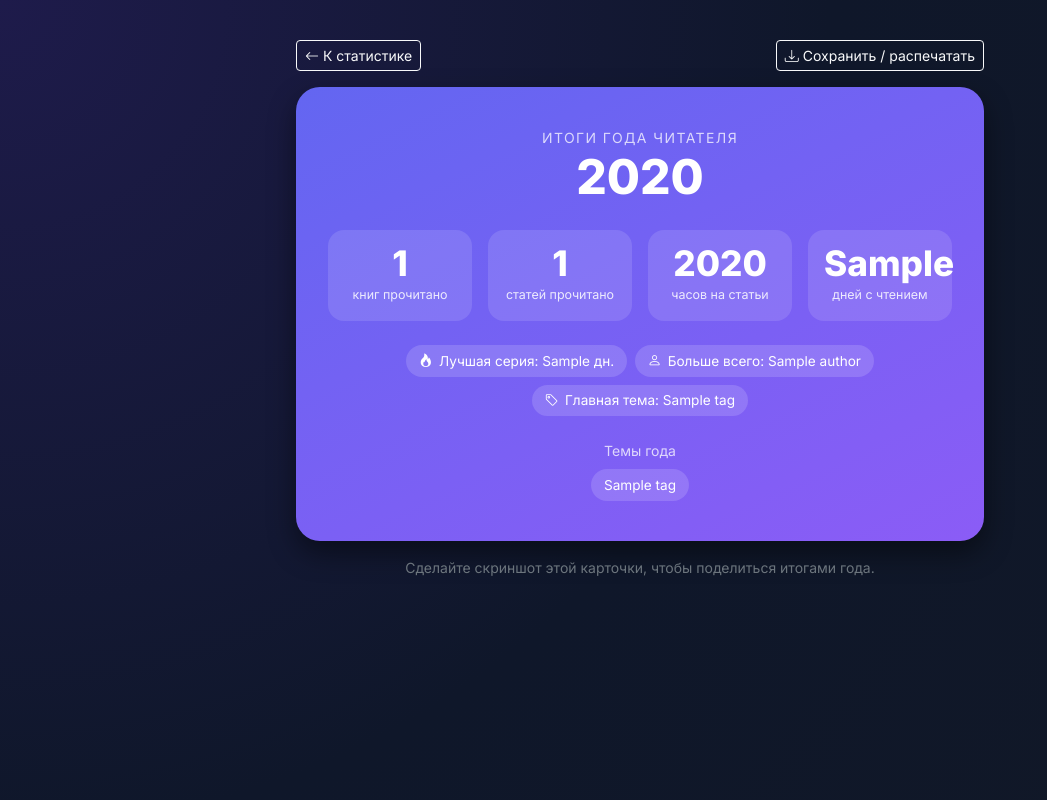
After one commit to serg-lebovski/webook, a FastAPI app: template app/templates/stats/card.html in a window 1280 px wide. The commit adds this page. Shown: the whole page, without its empty margins (0-1047 px from the left). Run offline with FastAPI, Linux system fonts and the light colour scheme; the template is opened without the code that fills it: most values are stand-ins (such as "Sample title", 1, 10 or a date in 2020).

Commit message:
Add shareable "year in review" card
Factors the per-year aggregate computation out of stats_page() into
_build_stats(), reused by a new GET /stats/{year}/card route that
renders a standalone, screenshot-friendly summary (stats/card.html).
A "Поделиться итогами года" button links to it from the stats page.

```diff
--- a/app/routers/stats.py
+++ b/app/routers/stats.py
@@ -65,13 +65,8 @@ def _streaks(days: set) -> tuple[int, int]:
     return current, best
 
 
-@router.get("/stats", response_class=HTMLResponse)
-def stats_page(
-    request: Request,
-    year: int = 0,
-    user: User = Depends(get_current_user),
-    db: Session = Depends(get_db),
-):
+def _build_stats(db: Session, user: User, year: int) -> dict:
+    """Считает все агрегаты за год для страницы статистики и карточки «итогов года»."""
     now = datetime.utcnow()
     sel_year = year or now.year
     y_start = datetime(sel_year, 1, 1)
@@ -156,9 +151,7 @@ def stats_page(
     # Список годов, по которым есть данные (для переключателя)
     years = sorted({d.year for d in days} | {now.year}, reverse=True)
 
-    return templates.TemplateResponse("stats.html", {
-        "request": request,
-        "user": user,
+    return {
         "sel_year": sel_year,
         "years": years,
         "books_count": len(books_year),
@@ -178,4 +171,26 @@ def stats_page(
         "current_streak": current_streak,
         "best_streak": best_streak,
         "active_days": len([d for d in days if d.year == sel_year]),
-    })
+    }
+
+
+@router.get("/stats", response_class=HTMLResponse)
+def stats_page(
+    request: Request,
+    year: int = 0,
+    user: User = Depends(get_current_user),
+    db: Session = Depends(get_db),
+):
+    ctx = _build_stats(db, user, year)
+    return templates.TemplateResponse("stats.html", {"request": request, "user": user, **ctx})
+
+
+@router.get("/stats/{year}/card", response_class=HTMLResponse)
+def stats_year_card(
+    request: Request,
+    year: int,
+    user: User = Depends(get_current_user),
+    db: Session = Depends(get_db),
+):
+    ctx = _build_stats(db, user, year)
+    return templates.TemplateResponse("stats/card.html", {"request": request, "user": user, **ctx})
--- a/app/templates/stats.html
+++ b/app/templates/stats.html
@@ -11,6 +11,10 @@
     <h2 class="mb-0"><i class="bi bi-graph-up-arrow me-2"></i>Статистика чтения</h2>
     <p class="text-muted mb-0 small">Итоги за {{ sel_year }} год</p>
   </div>
+  <div class="d-flex align-items-center gap-2">
+    <a href="/stats/{{ sel_year }}/card" class="btn btn-outline-primary btn-sm" target="_blank">
+      <i class="bi bi-share me-1"></i>Поделиться итогами года
+    </a>
     {% if years | length > 1 %}
     <form method="get" class="d-flex align-items-center gap-2">
       <label class="text-muted small mb-0">Год:</label>
@@ -21,6 +25,7 @@
       </select>
     </form>
     {% endif %}
+  </div>
 </div>
 
 <!-- Ключевые цифры -->
--- /dev/null
+++ b/app/templates/stats/card.html
@@ -0,0 +1,98 @@
+<!doctype html>
+<html lang="ru" data-bs-theme="dark">
+<head>
+  <meta charset="utf-8">
+  <meta name="viewport" content="width=device-width, initial-scale=1">
+  <title>Итоги {{ sel_year }} года — WeBook</title>
+  <link href="https://cdn.jsdelivr.net/npm/bootstrap@5.3.3/dist/css/bootstrap.min.css" rel="stylesheet">
+  <link href="https://cdn.jsdelivr.net/npm/bootstrap-icons@1.11.3/font/bootstrap-icons.min.css" rel="stylesheet">
+  <link href="https://fonts.googleapis.com/css2?family=Inter:wght@400;500;600;700;800&display=swap" rel="stylesheet">
+  <link href="/static/css/app.css" rel="stylesheet">
+  <style>
+    body {
+      background: radial-gradient(circle at top left, #1e1b4b 0%, #0f172a 55%, #111827 100%);
+      min-height: 100vh;
+    }
+    .card-wrap { max-width: 720px; margin: 0 auto; padding: 2.5rem 1rem; }
+    .yr-card {
+      background: linear-gradient(155deg, var(--accent-grad-from) 0%, var(--accent-grad-to) 100%);
+      border-radius: 1.5rem; padding: 2.5rem 2rem; color: #fff;
+      box-shadow: var(--shadow-lift);
+    }
+    .yr-stat { background: rgba(255,255,255,.12); border-radius: 1rem; padding: 1rem; text-align: center; }
+    .yr-stat .num { font-size: 2.2rem; font-weight: 800; line-height: 1; }
+    .yr-stat .lbl { font-size: .78rem; opacity: .85; margin-top: .35rem; }
+    .yr-chip {
+      display: inline-flex; align-items: center; gap: .4rem;
+      background: rgba(255,255,255,.15); border-radius: 999px; padding: .35rem .8rem; font-size: .85rem;
+    }
+    @media print {
+      .no-print { display: none !important; }
+      body { background: #fff; }
+    }
+  </style>
+</head>
+<body>
+<div class="card-wrap">
+  <div class="d-flex justify-content-between align-items-center mb-3 no-print">
+    <a href="/stats?year={{ sel_year }}" class="btn btn-sm btn-outline-light"><i class="bi bi-arrow-left me-1"></i>К статистике</a>
+    <button class="btn btn-sm btn-outline-light" onclick="window.print()"><i class="bi bi-download me-1"></i>Сохранить / распечатать</button>
+  </div>
+
+  <div class="yr-card">
+    <div class="text-center mb-4">
+      <div class="text-uppercase small opacity-75" style="letter-spacing:.1em">Итоги года читателя</div>
+      <div class="display-5 fw-800" style="font-weight:800">{{ sel_year }}</div>
+      <div class="opacity-75">{{ user.username }}</div>
+    </div>
+
+    {% if books_count == 0 and links_count == 0 %}
+    <div class="text-center py-4 opacity-75">
+      <i class="bi bi-moon-stars display-4 mb-2 d-block"></i>
+      В {{ sel_year }} году пока нет отмеченного чтения — самое время начать.
+    </div>
+    {% else %}
+    <div class="row g-3 mb-4">
+      <div class="col-6 col-md-3">
+        <div class="yr-stat"><div class="num">{{ books_count }}</div><div class="lbl">книг прочитано</div></div>
+      </div>
+      <div class="col-6 col-md-3">
+        <div class="yr-stat"><div class="num">{{ links_count }}</div><div class="lbl">статей прочитано</div></div>
+      </div>
+      <div class="col-6 col-md-3">
+        <div class="yr-stat"><div class="num">{{ hours_year }}</div><div class="lbl">часов на статьи</div></div>
+      </div>
+      <div class="col-6 col-md-3">
+        <div class="yr-stat"><div class="num">{{ active_days }}</div><div class="lbl">дней с чтением</div></div>
+      </div>
+    </div>
+
+    <div class="d-flex flex-wrap gap-2 justify-content-center mb-4">
+      <span class="yr-chip"><i class="bi bi-fire"></i>Лучшая серия: {{ best_streak }} дн.</span>
+      {% if top_authors %}
+      <span class="yr-chip"><i class="bi bi-person"></i>Больше всего: {{ top_authors[0][0] }}</span>
+      {% endif %}
+      {% if top_tags %}
+      <span class="yr-chip"><i class="bi bi-tag"></i>Главная тема: {{ top_tags[0][0] }}</span>
+      {% endif %}
+    </div>
+
+    {% if top_tags %}
+    <div class="text-center">
+      <div class="small opacity-75 mb-2">Темы года</div>
+      <div class="d-flex flex-wrap gap-2 justify-content-center">
+        {% for name, n in top_tags[:8] %}
+        <span class="yr-chip">{{ name }}</span>
+        {% endfor %}
+      </div>
+    </div>
+    {% endif %}
+    {% endif %}
+  </div>
+
+  <p class="text-center text-secondary small mt-3 no-print">
+    Сделайте скриншот этой карточки, чтобы поделиться итогами года.
+  </p>
+</div>
+</body>
+</html>
```
Lines whose indentation alone changed are shown as unchanged.
